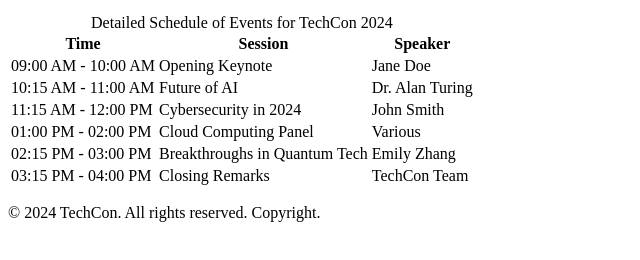
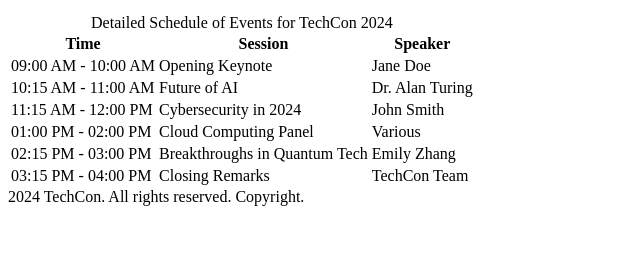
Before and after one commit to Alv3n-bot/TechCon_HTML, a plain HTML site: page techcon_website/schedule.html in a window 1280 px wide. Shown: the part 154-414 px from the top of the page, without its empty margins (0-640 px from the left). Drawn offline with Linux system fonts and the light colour scheme.

Commit message:
Update schedule.html

```diff
--- a/techcon_website/schedule.html
+++ b/techcon_website/schedule.html
@@ -67,7 +67,7 @@
 
   <!-- Footer -->
   <footer>
-    <p>&copy; 2024 TechCon. All rights reserved. Copyright.</p>
+     2024 TechCon. All rights reserved. Copyright.
   </footer>
 
 </body>
```
